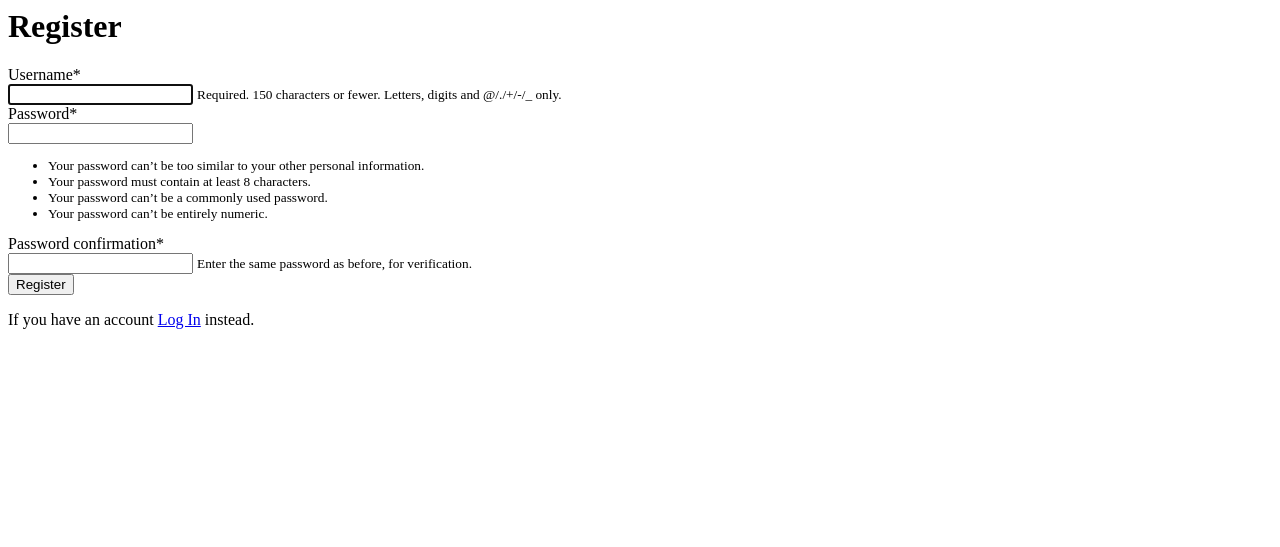
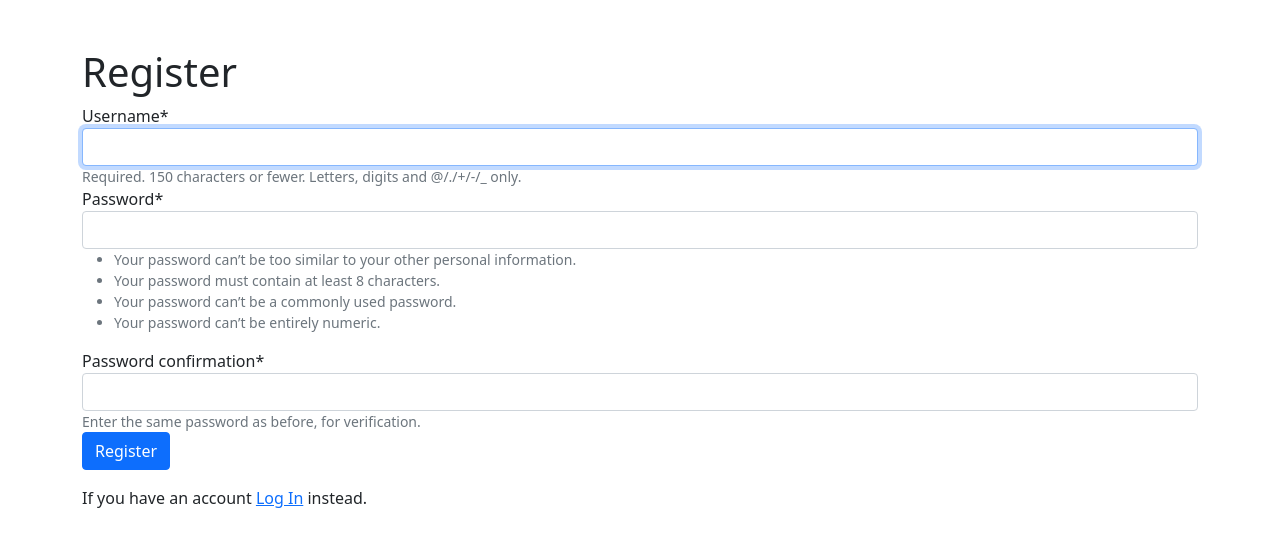
Before and after one commit to solawak/DjangoWWWProject, a Django app: page /register/ in a window 1280 px wide. Shown: the top 547 px of the page. Run offline with Django 3.2, Linux system fonts and the light colour scheme; some libraries are stand-ins or nearby versions.

Commit message:
update base.html

```diff
--- a/templates/base.html
+++ b/templates/base.html
@@ -2,6 +2,12 @@
 <head>
   <meta charset="utf-8" name="viewport" content="width=device-width, initial-scale=1.0">
   <title>{% block title %}Registration{% endblock %}</title>
+  {%  load static %}
+    <link href="{% static 'bootstrap/bootstrap.css' %}" rel="stylesheet">
+    <script src="{% static 'bootstrap/bootstrap.js' %}"></script>
+  <link rel="stylesheet" href="{% static 'Games/style.css' %}" type="text/css">
+  <link rel="icon" href="{% static 'Games/img/turtle.png' %}" type="image/x-icon"/>
+
 </head>
 <body>
   <main>
```
